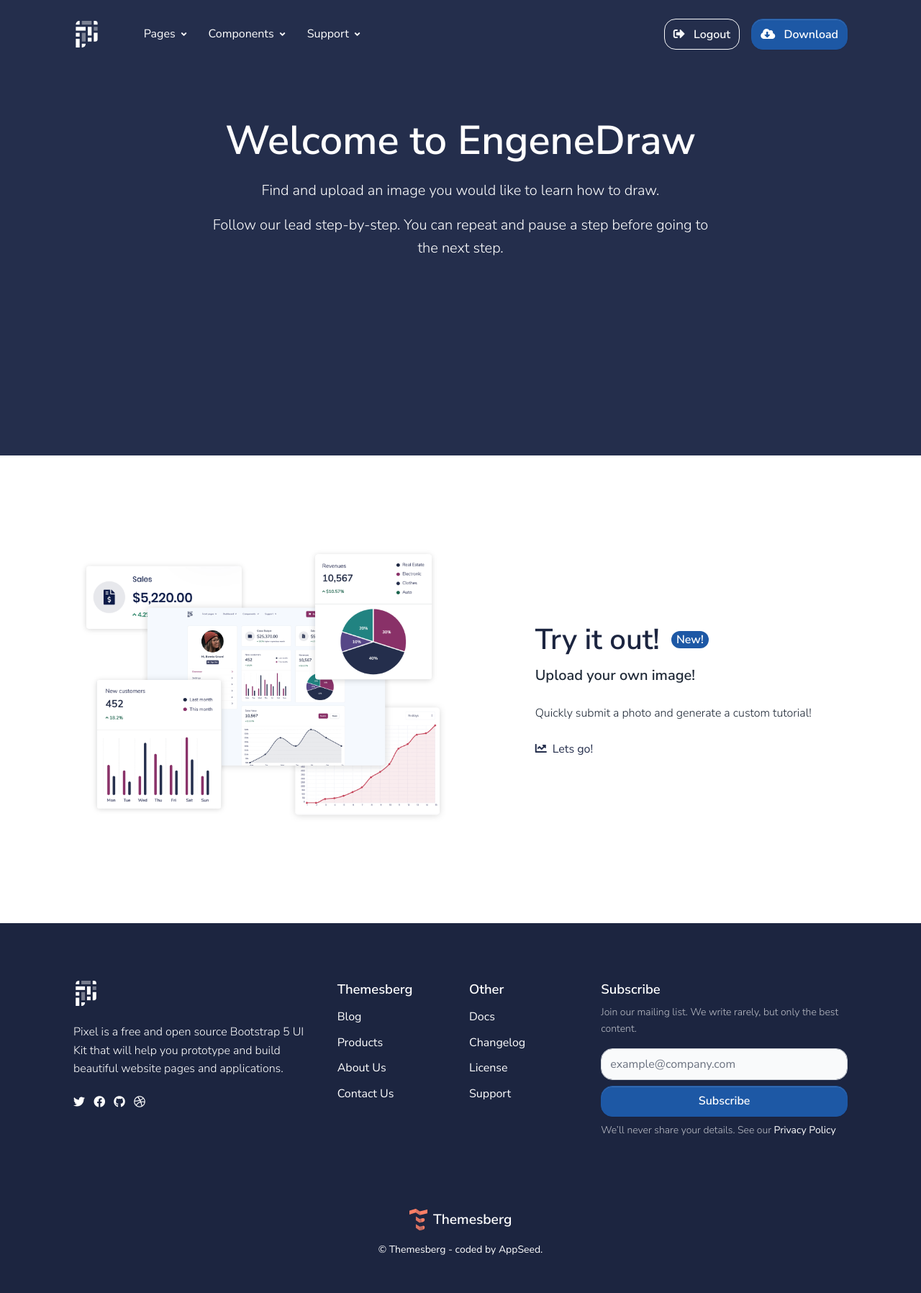
After one commit to HydrangeaHacks21/EngeneDraw, a Python web app: template app/templates/startPage.html in a window 1280 px wide. The commit adds this page. Shown: the whole page at 72% size. Run offline with Jinja, Linux system fonts and the light colour scheme; the template is opened without the code that fills it, so the values that code supplies are empty; some libraries are stand-ins or nearby versions.

Commit message:
create start page

```diff
--- a/app/templates/includes/navigation.html
+++ b/app/templates/includes/navigation.html
@@ -11,7 +11,7 @@
                         <div class="row">
                             <div class="col-6 collapse-brand">
                                 <a href="./index.html">
-                                    <img src="/static/assets/img/brand/dark.svg" alt="Themesberg logo">
+                                    <img src="/static/assets/img/brand/dark.svg" alt="Themesberg logo">f
                                 </a>
                             </div>
                             <div class="col-6 collapse-close">
@@ -34,7 +34,7 @@
                                                 <a class="megamenu-link" href="/about.html">About</a>
                                             </li>
                                             <li class="mb-2 megamenu-item">
-                                                <a class="megamenu-link" href="/contact.html">Contact</a>
+                                                <a class="megamenu-link" href="/startPage.html">Start Page</a>
                                             </li>
                                         </ul>
                                     </div>
--- /dev/null
+++ b/app/templates/startPage.html
@@ -0,0 +1,52 @@
+{% extends "layouts/base.html" %}
+
+{% block title %} Contact {% endblock %}
+
+<!-- Specific Page CSS goes HERE  -->
+{% block stylesheets %}{% endblock stylesheets %}
+
+{% block content %}
+
+    <main>
+
+        {% include 'includes/preloader.html' %}
+
+        <!-- Intro section -->
+        <section class="section section-header pb-11 bg-primary text-white">
+            <div class="container">
+                <div class="row justify-content-center">
+                    <div class="col-12 col-xl-8 text-center">
+                        <h1 class="display-2 mb-3">Welcome to EngeneDraw</h1>
+                        <p class="lead">Find and upload an image you would like to learn how to draw.</p>
+                        <p class="lead">Follow our lead step-by-step. You can repeat and pause a step before going to the next step.</p>
+                    </div>
+                </div>
+            </div>
+        </section>
+
+         <section class="section section-lg">
+            <div class="container">
+                <div class="row justify-content-between align-items-center">
+                    <div class="col-12 col-lg-5 order-lg-2 mb-5 mb-lg-0">
+                        <h2 class="h1 d-flex align-items-center">Try it out!<span
+                                class="badge-md ms-3 mb-0 fs-6 badge rounded-pill text-white bg-tertiary">New!</span>
+                        </h2>
+                        <p class="mb-4 lead fw-bold">Upload your own image!</p>
+                        <p class="mb-4">Quickly submit a photo and generate a custom tutorial!</p>
+                        <a href="/uploadImage.html"><span class="fas fa-chart-line me-2"></span>Lets go!</a>
+                    </div>
+                    <div class="col-12 col-lg-6 order-lg-1">
+                        <img src="/static/assets/img/presentation-mockup-dashboard.png" alt="Dashboard Preview">
+                    </div>
+                </div>
+            </div>
+        </section>
+
+    </main>
+
+    {% include 'includes/footer.html' %}
+
+{% endblock content %}
+
+<!-- Specific Page JS goes HERE  -->
+{% block javascripts %}{% endblock javascripts %}
```
